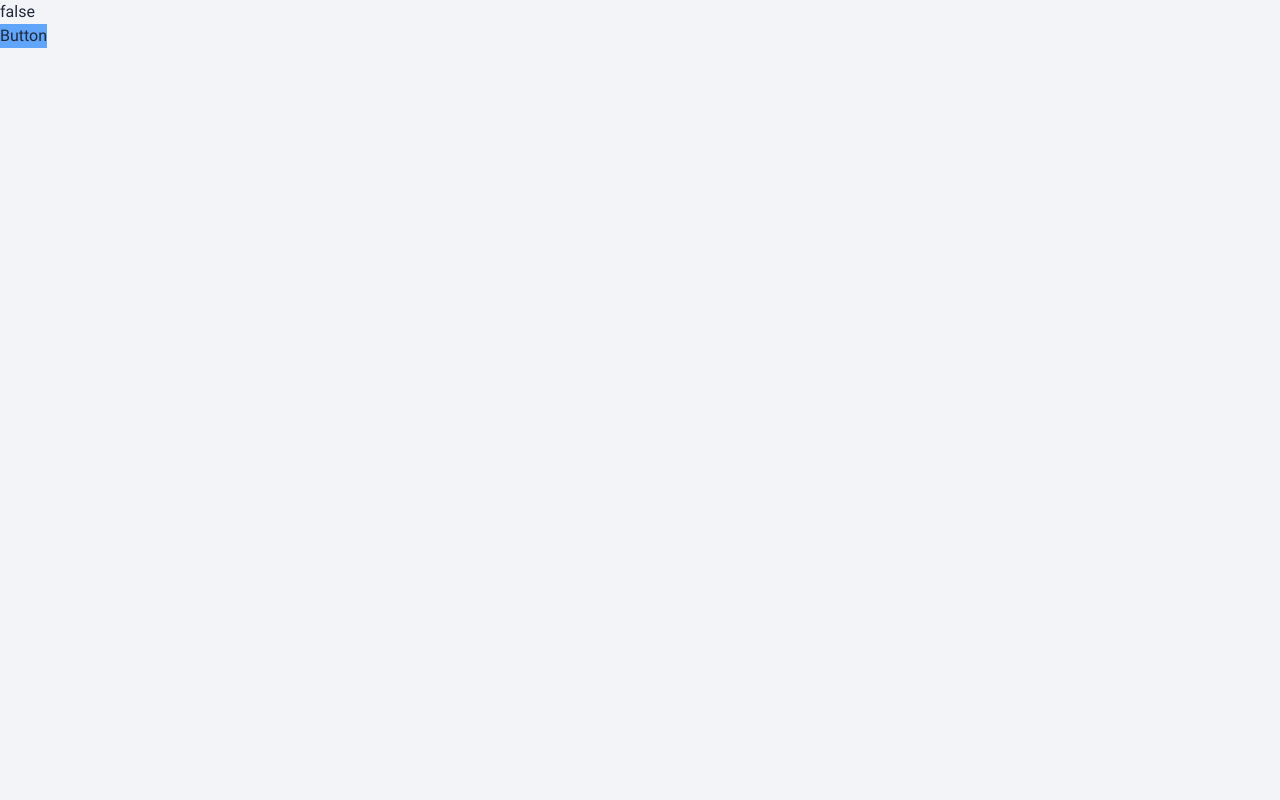
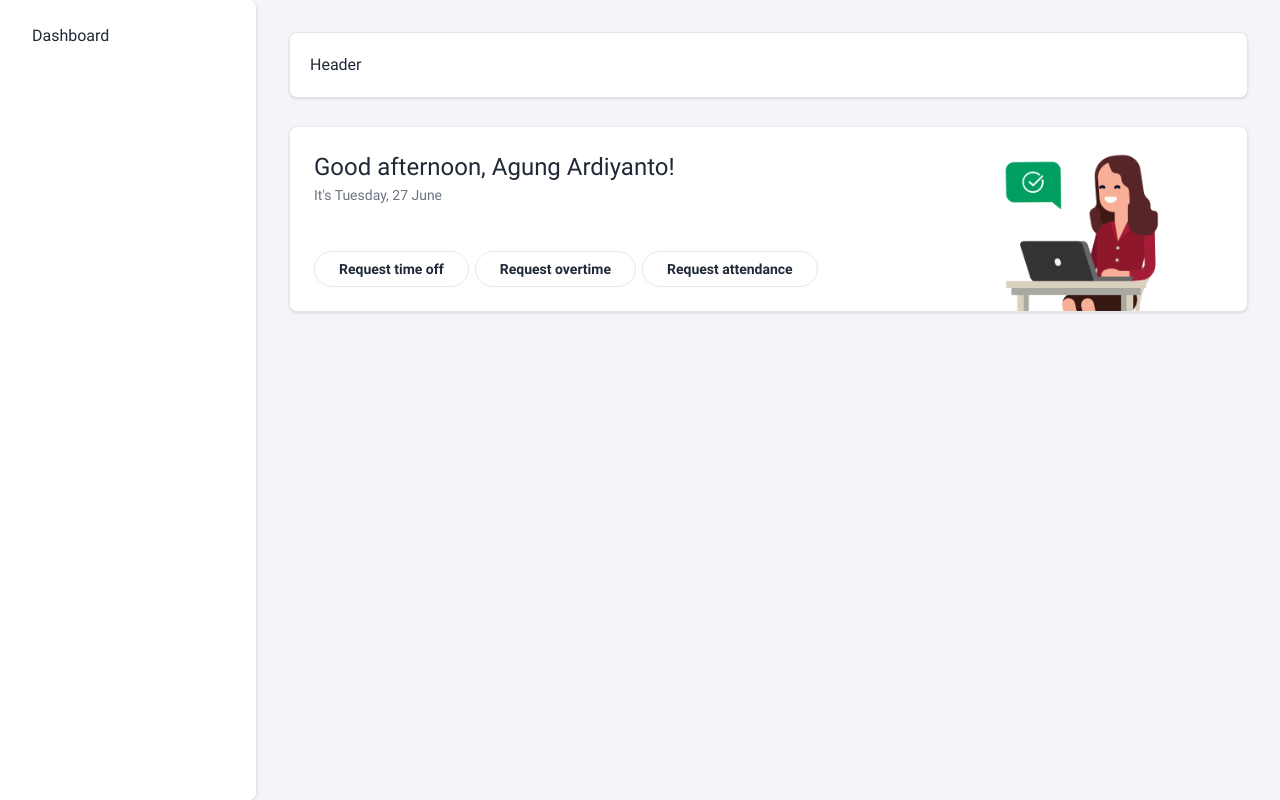
Before and after one commit to aulia14/aaadc-web, a Next.js app: page /dashboard in a window 1280 px wide. Built offline with nearby package versions, Linux system fonts and the light colour scheme.

Commit message:
dashboard page

```diff
--- /dev/null
+++ b/components/Carousel.tsx
@@ -0,0 +1,27 @@
+import Slider from "react-slick";
+import "slick-carousel/slick/slick.css";
+import "slick-carousel/slick/slick-theme.css";
+
+export default function Carousel() {
+  var settings = {
+    dots: true,
+    infinite: true,
+    speed: 500,
+    slidesToShow: 1,
+    slidesToScroll: 1
+  };
+
+  return (
+    <Slider {...settings}>
+      <div className="w-full bg-red-200 h-10">
+        <h3>1</h3>
+      </div>
+      <div className="w-full bg-blue-200 h-10">
+        <h3>2</h3>
+      </div>
+      <div className="w-full bg-yellow-200 h-10">
+        <h3>3</h3>
+      </div>
+    </Slider>
+  );
+}
--- /dev/null
+++ b/components/Header.tsx
@@ -0,0 +1,5 @@
+export default function Header() {
+  return <div className="bg-white rounded-lg p-5 border shadow mb-3 md:mb-7">
+    Header
+  </div>;
+}
--- /dev/null
+++ b/components/Sidebar.tsx
@@ -0,0 +1,27 @@
+import Link from "next/link";
+import Header from "./Header";
+
+interface CProps {
+  children: React.ReactNode;
+}
+
+export default function Sidebar({children}: CProps) {
+  return (<div className="drawer lg:drawer-open">
+    <input id="sidebar" type="checkbox" className="drawer-toggle" />
+    <div className="drawer-content">
+      <div className="mx-auto min-h-screen p-3 md:p-8">
+        <Header />
+        {children}
+      </div>
+      {/* <label htmlFor="sidebar" className="btn btn-primary drawer-button lg:hidden">Open drawer</label> */}
+    </div>
+    <div className="drawer-side border-r shadow rounded-r-lg">
+      <label htmlFor="sidebar" className="drawer-overlay"></label>
+      <ul className="menu p-4 w-64 h-full bg-white text-base-content">
+        <li className="text-base">
+          <Link href={"/dashboard"}>Dashboard</Link>
+        </li>
+      </ul>
+    </div>
+  </div>);
+}
--- /dev/null
+++ b/layouts/AppLayout.tsx
@@ -0,0 +1,55 @@
+import { useSelector } from "react-redux";
+import localFont from "next/font/local";
+import Sidebar from "@/components/Sidebar";
+import Head from "next/head";
+
+const font = localFont({src: [
+  {
+    path: "../pages/fonts/Roboto-Thin.ttf",
+    weight: "100",
+    style: "normal",
+  },
+  {
+    path: "../pages/fonts/Roboto-Light.ttf",
+    weight: "300",
+    style: "normal",
+  },
+  {
+    path: "../pages/fonts/Roboto-Regular.ttf",
+    weight: "400",
+    style: "normal",
+  },
+  {
+    path: "../pages/fonts/Roboto-Medium.ttf",
+    weight: "500",
+    style: "normal",
+  },
+  {
+    path: "../pages/fonts/Roboto-Bold.ttf",
+    weight: "700",
+    style: "normal",
+  },
+  {
+    path: "../pages/fonts/Roboto-Black.ttf",
+    weight: "900",
+    style: "normal",
+  }
+]});
+
+interface LProps {
+  children: React.ReactNode;
+  title?: string;
+}
+
+export default function AppLayout({children, title}: LProps) {
+  return (<>
+    <Head>
+      <title>{title ?? "AAADC"}</title>
+    </Head>
+    <div className={font.className}>
+      <Sidebar>
+        {children}
+      </Sidebar>
+    </div>
+  </>);
+}
--- a/package.json
+++ b/package.json
@@ -13,6 +13,7 @@
     "@types/node": "20.2.5",
     "@types/react": "18.2.8",
     "@types/react-dom": "18.2.4",
+    "@types/react-slick": "^0.23.10",
     "autoprefixer": "10.4.14",
     "eslint": "8.42.0",
     "eslint-config-next": "13.4.4",
@@ -21,7 +22,12 @@
     "react": "18.2.0",
     "react-dom": "18.2.0",
     "react-redux": "^8.0.7",
+    "react-slick": "^0.29.0",
+    "slick-carousel": "^1.8.1",
     "tailwindcss": "3.3.2",
     "typescript": "5.1.3"
+  },
+  "devDependencies": {
+    "daisyui": "^3.1.6"
   }
 }
--- a/pages/_document.tsx
+++ b/pages/_document.tsx
@@ -2,7 +2,7 @@ import { Html, Head, Main, NextScript } from 'next/document'
 
 export default function Document() {
   return (
-    <Html lang="en">
+    <Html lang="en" data-theme="light">
       <Head />
       <body>
         <Main />
--- a/pages/dashboard/index.tsx
+++ b/pages/dashboard/index.tsx
@@ -1,15 +1,24 @@
-import AppLayout from "@/pages/layouts/AppLayout";
-import { useDispatch } from "react-redux";
-import { setAuth } from "@/store/reducers/user";
+import AppLayout from "@/layouts/AppLayout";
+import Image from "next/image";
+import Carousel from "@/components/Carousel";
 
 export default function Dashboard() {
-  const dispatch = useDispatch();
-
-  const handleClick = () => {
-    dispatch(setAuth(true));
-  }
-
-  return (<AppLayout>
-    <button className="bg-blue-400" onClick={handleClick}>Button</button>
+  return (<AppLayout title="Dashboard">
+    <div className="border rounded-lg bg-white shadow p-6 relative">
+      <h3 className="text-2xl">Good afternoon, Agung Ardiyanto!</h3>
+      <span className="text-sm text-gray-500">{"It's"} Tuesday, 27 June</span>
+      <div className="text-sm mt-11 font-semibold">
+        <div className="mt-4 flex items-center flex-wrap gap-2.5 text-xs md:text-sm md:gap-1.5">
+          <button className="bg-white border rounded-full h-9 px-6 hover:bg-gray-100">Request time off</button>
+          <button className="bg-white border rounded-full h-9 px-6 hover:bg-gray-100">Request overtime</button>
+          <button className="bg-white border rounded-full h-9 px-6 hover:bg-gray-100">Request attendance</button>
+        </div>
+      </div>
+      <Image src={"/img/dashboard_check.png"} width={170} height={170} className="absolute bottom-0 right-20 text-sm hidden md:inline" alt="" />
+    </div>
+    {/* <div className="flex items-start gap-3">
+      <Carousel />
+      <div></div>
+    </div> */}
   </AppLayout>);
 }
--- a/pages/layouts/AppLayout.tsx
+++ /dev/null
@@ -1,50 +0,0 @@
-import { useSelector } from "react-redux";
-import localFont from "next/font/local";
-
-const font = localFont({src: [
-  {
-    path: "../fonts/Roboto-Thin.ttf",
-    weight: "100",
-    style: "normal",
-  },
-  {
-    path: "../fonts/Roboto-Light.ttf",
-    weight: "300",
-    style: "normal",
-  },
-  {
-    path: "../fonts/Roboto-Regular.ttf",
-    weight: "400",
-    style: "normal",
-  },
-  {
-    path: "../fonts/Roboto-Medium.ttf",
-    weight: "500",
-    style: "normal",
-  },
-  {
-    path: "../fonts/Roboto-Bold.ttf",
-    weight: "700",
-    style: "normal",
-  },
-  {
-    path: "../fonts/Roboto-Black.ttf",
-    weight: "900",
-    style: "normal",
-  }
-]});
-
-interface LProps {
-  children: React.ReactNode;
-}
-
-export default function AppLayout({children}: LProps) {
-  const userSelector = useSelector((state: any) => state.user);
-
-  return (
-    <div className={`min-h-screen bg-secondary-gray text-slate-800 ${font.className}`}>
-      <p>{userSelector.auth.toString()}</p>
-      {children}
-    </div>
-  );
-}
--- a/styles/globals.css
+++ b/styles/globals.css
@@ -2,26 +2,6 @@
 @tailwind components;
 @tailwind utilities;
 
-:root {
-  --foreground-rgb: 0, 0, 0;
-  --background-start-rgb: 214, 219, 220;
-  --background-end-rgb: 255, 255, 255;
+body {
+  background-color: rgb(245,245,249);
 }
-
-@media (prefers-color-scheme: dark) {
-  :root {
-    --foreground-rgb: 255, 255, 255;
-    --background-start-rgb: 0, 0, 0;
-    --background-end-rgb: 0, 0, 0;
-  }
-}
-
-body {
-  color: rgb(var(--foreground-rgb));
-  background: linear-gradient(
-      to bottom,
-      transparent,
-      rgb(var(--background-end-rgb))
-    )
-    rgb(var(--background-start-rgb));
-}
--- a/tailwind.config.js
+++ b/tailwind.config.js
@@ -1,6 +1,7 @@
 /** @type {import('tailwindcss').Config} */
 module.exports = {
   content: [
+    './layouts/**/*.{js,ts,jsx,tsx,mdx}',
     './pages/**/*.{js,ts,jsx,tsx,mdx}',
     './components/**/*.{js,ts,jsx,tsx,mdx}',
     './app/**/*.{js,ts,jsx,tsx,mdx}',
@@ -20,5 +21,5 @@ module.exports = {
       }
     },
   },
-  plugins: [],
+  plugins: [require("daisyui")],
 }
```
Also changed, not shown: public/img/dashboard_check.png (added), 1 other file (tests, documents, lock files or other folders).
